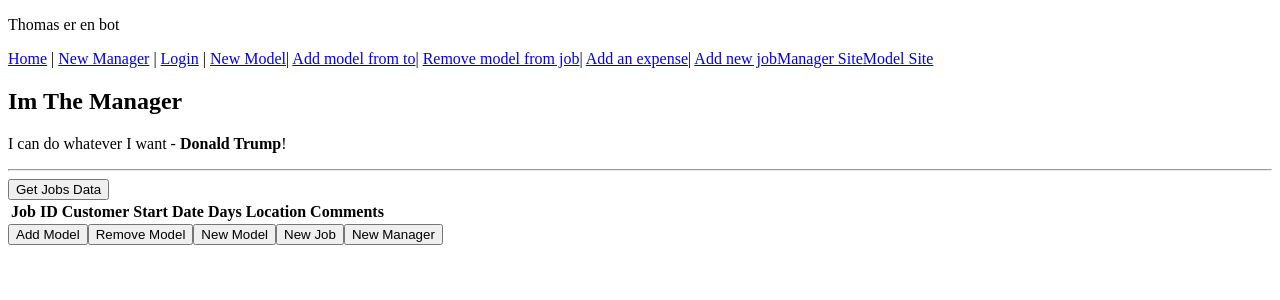
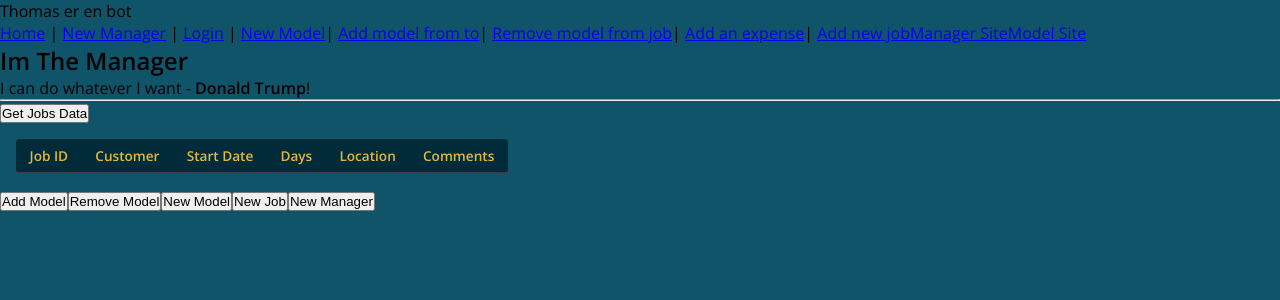
Before and after one commit to thomasgl710/ModelsApi, a Vue app in the folder ModelWebApi/: page /ManagerSite in a window 1280 px wide. Shown: the top 300 px of the page. Built offline with nearby package versions, Linux system fonts and the light colour scheme.

Commit message:
First edit of css.

```diff
--- a/ModelWebApi/src/components/ManagerSite.vue
+++ b/ModelWebApi/src/components/ManagerSite.vue
@@ -82,3 +82,52 @@
     };
 
 </script>
+
+<style>
+    @import url(https://fonts.googleapis.com/css?family=Open+Sans:400,600);
+
+    *, *:before, *:after {
+        margin: 0;
+        padding: 0;
+        box-sizing: border-box;
+    }
+
+    body {
+        background: #105469;
+        font-family: 'Open Sans', sans-serif;
+    }
+
+    table {
+        background: #012B39;
+        border-radius: 0.25em;
+        border-collapse: collapse;
+        margin: 1em;
+    }
+
+    th {
+        border-bottom: 1px solid #364043;
+        color: #E2B842;
+        font-size: 0.85em;
+        font-weight: 600;
+        padding: 0.5em 1em;
+        text-align: left;
+    }
+
+    td {
+        color: #fff;
+        font-weight: 400;
+        padding: 0.65em 1em;
+    }
+
+    .disabled td {
+        color: #4F5F64;
+    }
+
+    tbody tr {
+        transition: background 0.25s ease;
+    }
+
+        tbody tr:hover {
+            background: #014055;
+        }
+</style>
```
